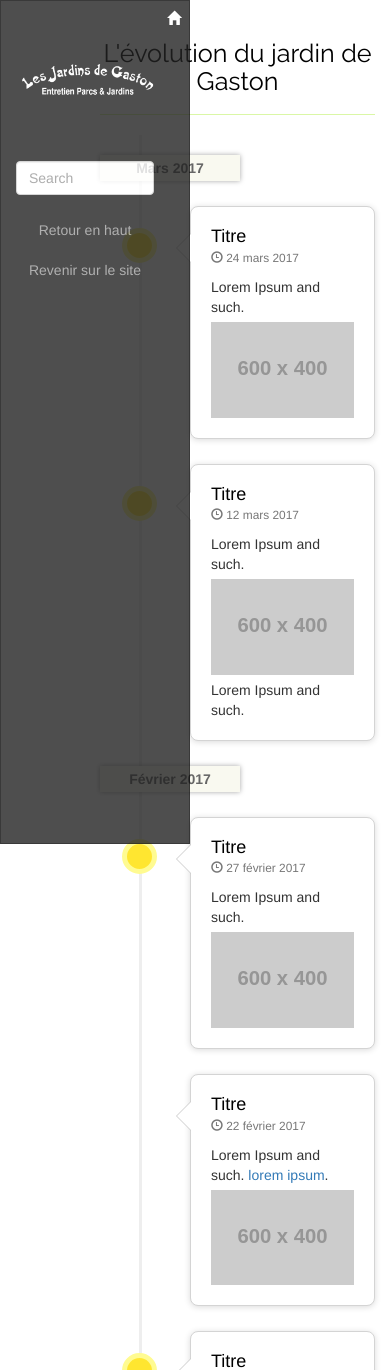
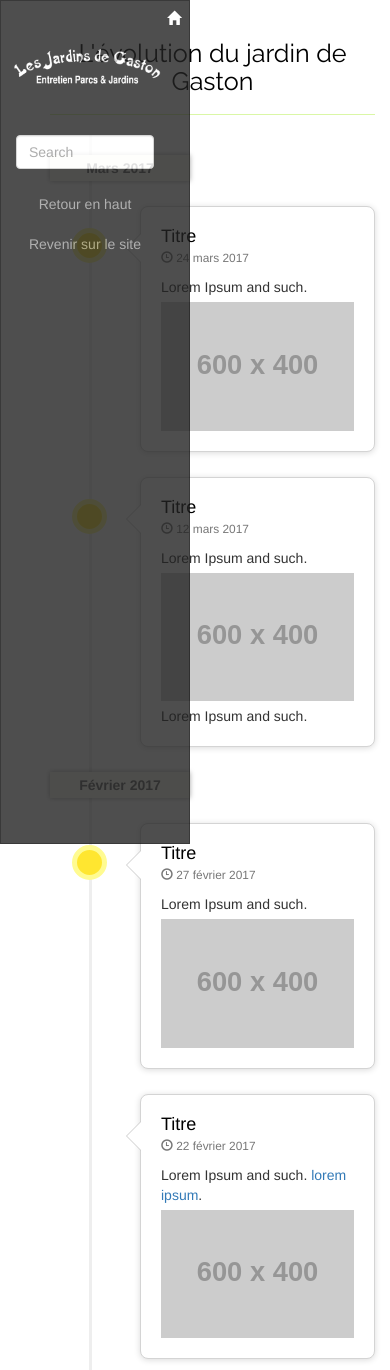
Before and after one commit to WildCodeSchool/orleans-0217-jardinsdegaston, a PHP site: page /blog.php in a window 390 px wide. Shown: the top 1370 px of the page. Run offline with PHP 8.4, Linux system fonts and the light colour scheme; grey boxes labelled with a size stand in for pictures from a placeholder-image service; some libraries are stand-ins or nearby versions; some web fonts are replaced.

Commit message:
update responsive nav blog

```diff
--- a/blog.php
+++ b/blog.php
@@ -24,10 +24,10 @@
 <nav class="navbar navbar-inverse sidebar" role="navigation">
     <div class="container-fluid">
         <!-- Brand and toggle get grouped for better mobile display -->
-        <div class="navbar-header hidden-md hidden-sm hidden-lg">
+        <div class="navbar-header">
             <ul class="nav navbar-nav">
                 <li><span class="icone-nav showopacity glyphicon glyphicon-home"></span></li>
-                <a href="#top"><img class="logo" src="img/logo_blanc.png"></a>
+                <a href="#top"><img class="logo-xs" src="img/logo_blanc.png"></a>
                 <li><form class="search-form" role="search">
                         <div class="form-group waves-light">
                             <input type="text" class="form-control" placeholder="Search">
@@ -41,7 +41,7 @@
         <!-- Collect the nav links, forms, and other content for toggling -->
         <div class="collapse navbar-collapse" id="bs-sidebar-navbar-collapse-1">
             <ul class="nav navbar-nav">
-                <a href="#top"><img class="logo" src="img/logo_blanc.png"></a>
+                <a href="#top"><img class="logo-lg" src="img/logo_blanc.png"></a>
                 <li><form class="search-form" role="search">
                         <div class="form-group waves-light">
                             <input type="text" class="form-control" placeholder="Search">
--- a/css/blog_stylesheet.css
+++ b/css/blog_stylesheet.css
@@ -30,40 +30,38 @@ nav.sidebar, .main{
 /* .....NavBar: Icon only with coloring/layout.....*/
 
 /*small/medium side display*/
-@media (min-width: 300px) {
 
 
+@media (min-width: 250px) {
     /*lets nav bar to be showed on mouseover*/
-    nav.sidebar:hover + .main{
+    nav.sidebar:hover + .main {
         margin-left: 200px;
     }
 
     /*Center Brand*/
-    nav.sidebar.navbar.sidebar>.container .navbar-brand, .navbar>.container-fluid .navbar-brand {
+    nav.sidebar.navbar.sidebar > .container .navbar-brand, .navbar > .container-fluid .navbar-brand {
         margin-left: 0px;
     }
+
     /*Center Brand*/
-    nav.sidebar .navbar-brand, nav.sidebar .navbar-header{
+    nav.sidebar .navbar-brand, nav.sidebar .navbar-header {
         text-align: center;
         width: 100%;
         margin-left: 0px;
     }
 
-
-    nav.sidebar .navbar-nav > li{
+    nav.sidebar .navbar-nav > li {
         margin-left: 20px;
         margin-right: 40px;
     }
 
-
     /*allows nav box to use 100% width*/
-    nav.sidebar .navbar-collapse, nav.sidebar .container-fluid{
+    nav.sidebar .navbar-collapse, nav.sidebar .container-fluid {
         padding: 0 0px 0 0px;
     }
 
-
     /*gives sidebar width/height*/
-    nav.sidebar{
+    nav.sidebar {
         width: 190px;
         height: 100%;
         margin-left: -160px;
@@ -72,21 +70,32 @@ nav.sidebar, .main{
         margin-bottom: 0px;
     }
 
-
     /* Move nav to full on mouse over*/
-    nav.sidebar:hover{
+    nav.sidebar:hover {
         margin-left: 0px;
     }
+
     /*for hiden things when navbar hidden*/
-    .forAnimate{
+    .forAnimate {
         opacity: 0;
     }
 
+    .logo-xs {
+        padding: 20px;
+        padding-right: 50px;
+        margin-left: 7px;
+    }
 }
+
+
 
 /* .....NavBar: Fully showing nav bar..... */
 
-@media (min-width: 900px) {
+@media (min-width: 761px) {
+
+    .navbar-header {
+        display: none;
+    }
 
     /*Show all nav*/
     nav.sidebar{
@@ -112,7 +121,7 @@ section{
 }
 
 .container {
-    padding-left: 100px;
+    padding-left: 200px;
 }
 
 .search-form {
@@ -121,7 +130,7 @@ section{
     padding-top: 30px;
     }
 
-.logo {
+.logo-lg {
     padding-top: 20px;
 }
 
@@ -304,10 +313,7 @@ img { border: 0; max-width: 100%; }
     }
 
 
-    .logo {
-        padding: 35px;
-        padding-right: 50px;
-    }
+
 }
 
 
@@ -354,4 +360,8 @@ img { border: 0; max-width: 100%; }
         right: auto;
     }
 
+    .container {
+        padding-left: 50px;
+    }
+
 }
```
